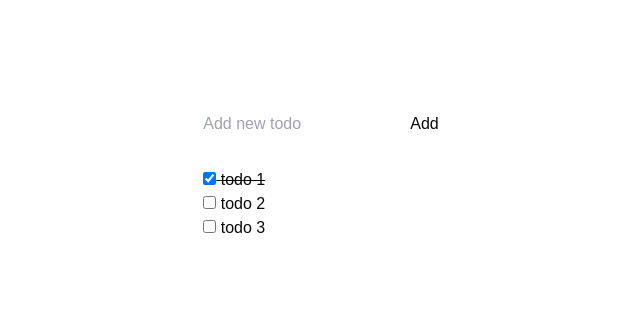
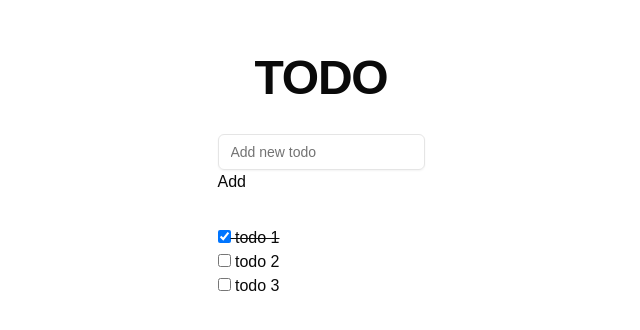
Before and after one commit to educobuci/next-test-app, a Next.js app: page / in a window 1280 px wide. Shown: the part 224-554 px from the top of the page, without its empty margins (319-959 px from the left). Built offline with nearby package versions, Linux system fonts and the light colour scheme.

Commit message:
Fix ts alias config for vitest

```diff
--- a/components/todoList.tsx
+++ b/components/todoList.tsx
@@ -1,7 +1,9 @@
 'use client'
 
+import { useState } from 'react'
 import { TodoItem } from '@/domain/TodoItem'
-import { useState } from 'react'
+
+import { Input } from '@/components/ui/input'
 
 interface TodoListProps {
   todoItems: TodoItem[]
@@ -22,8 +24,11 @@
 
   return (
     <div className="flex flex-col space-y-8">
+      <h1 className="scroll-m-20 text-4xl font-extrabold tracking-tight lg:text-5xl text-center">
+        TODO
+      </h1>
       <form onSubmit={handleSubmit}>
-        <input
+        <Input
           type="text"
           placeholder="Add new todo"
           onChange={(e) => setNewItem(e.target.value)}
--- /dev/null
+++ b/components/ui/input.tsx
@@ -0,0 +1,25 @@
+import * as React from "react"
+
+import { cn } from "@/lib/utils"
+
+export interface InputProps
+  extends React.InputHTMLAttributes<HTMLInputElement> {}
+
+const Input = React.forwardRef<HTMLInputElement, InputProps>(
+  ({ className, type, ...props }, ref) => {
+    return (
+      <input
+        type={type}
+        className={cn(
+          "flex h-9 w-full rounded-md border border-input bg-transparent px-3 py-1 text-sm shadow-sm transition-colors file:border-0 file:bg-transparent file:text-sm file:font-medium file:text-foreground placeholder:text-muted-foreground focus-visible:outline-none focus-visible:ring-1 focus-visible:ring-ring disabled:cursor-not-allowed disabled:opacity-50",
+          className
+        )}
+        ref={ref}
+        {...props}
+      />
+    )
+  }
+)
+Input.displayName = "Input"
+
+export { Input }
--- a/vitest.config.ts
+++ b/vitest.config.ts
@@ -10,5 +10,10 @@
       reporter: ['text', 'lcov'],
     },
   },
+  resolve: {
+    alias: {
+      '@': '/',
+    },
+  },
   plugins: [react()],
 })
```
Also changed, not shown: 1 other file (tests, documents, lock files or other folders).
